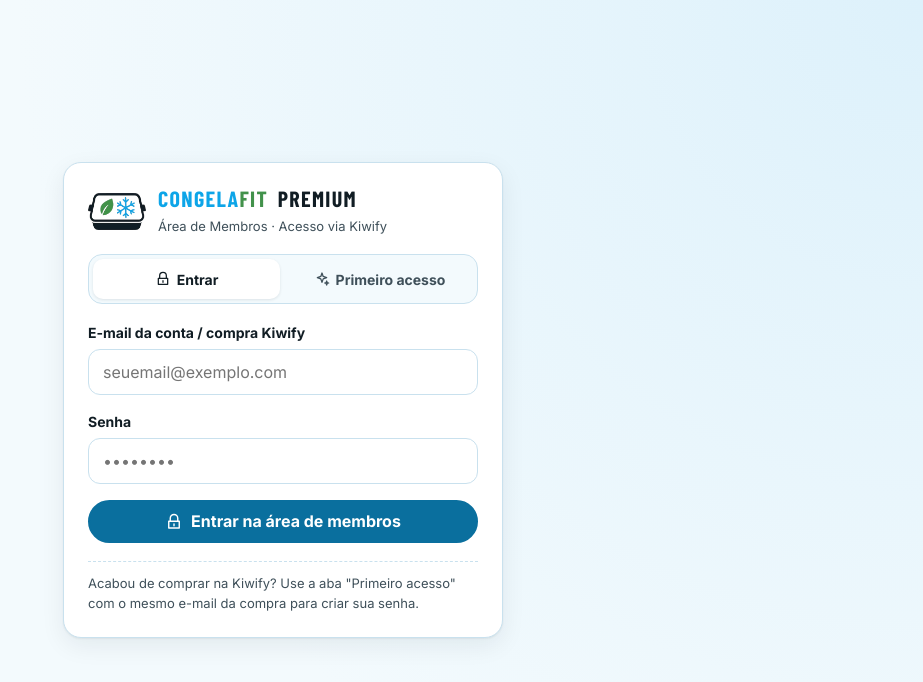
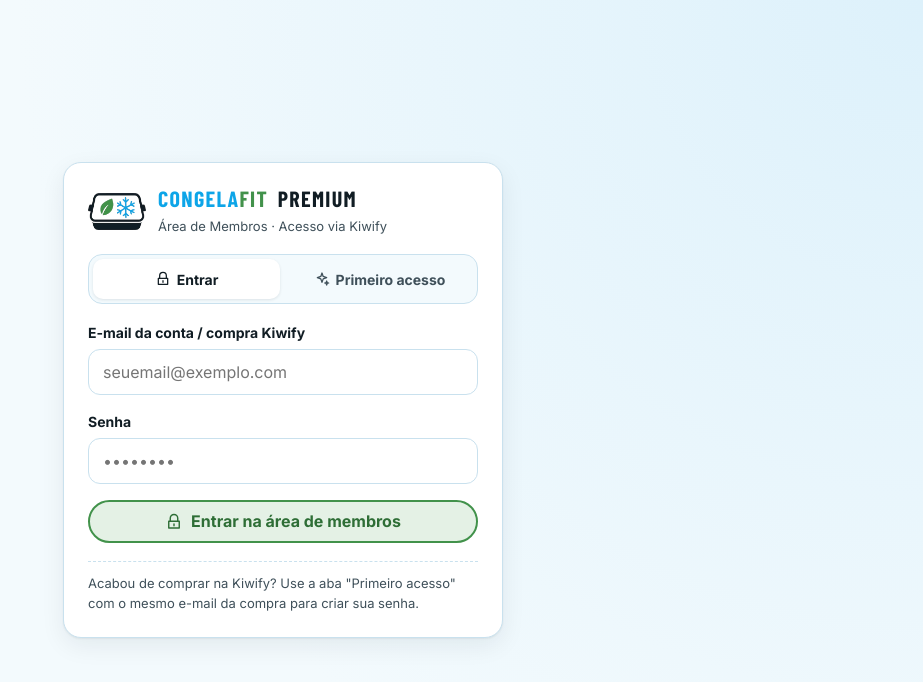
Before and after one commit to KINGMAKERSOFICIAL/CongelafitPremiumApp, a React (Vite) app: page / in a window 1280 px wide. In both pictures the pointer is over the button "Entrar na área de membros". Shown: the top 682 px of the page, without its empty margins (357-1280 px from the left). Built offline with nearby package versions, Linux system fonts and the light colour scheme; no server answers.

Commit message:
style: update primary brand color to green
Replaced blue accents with green across navigation, buttons, and search components to align with the brand identity. Added transition effects for improved hover interactions.

```diff
--- a/src/styles.css
+++ b/src/styles.css
@@ -206,11 +206,12 @@ h3 {
   font-size: 15px;
 }
 .topnav a.active {
-  background: var(--ink);
+  background: var(--green);
   color: #fff;
 }
 .topnav a:not(.active):hover {
-  background: var(--ice2);
+  background: var(--leaf);
+  color: var(--green-deep);
 }
 
 .tabbar {
@@ -238,8 +239,12 @@ h3 {
   color: var(--muted);
   font: 600 11px/1 var(--body);
 }
+.tabbar a:not(.active):hover {
+  background: var(--leaf);
+  color: var(--green-deep);
+}
 .tabbar a.active {
-  color: var(--blue-deep);
+  color: var(--green-deep);
 }
 .tabbar a.active::before {
   content: '';
@@ -248,7 +253,7 @@ h3 {
   width: 36px;
   height: 3px;
   border-radius: 0 0 4px 4px;
-  background: var(--blue);
+  background: var(--green);
 }
 .badge {
   position: absolute;
@@ -368,12 +373,13 @@ h3 {
 }
 .btn {
   display: inline-block;
-  background: var(--blue);
+  background: var(--green);
   color: #fff;
   border-radius: 999px;
   padding: 12px 22px;
   font-weight: 700;
   text-decoration: none;
+  transition: background-color 0.15s ease, color 0.15s ease, border-color 0.15s ease;
 }
 .icon-btn {
   width: 44px;
@@ -546,11 +552,16 @@ h3 {
 }
 .searchbox button {
   border: 0;
-  background: var(--blue);
+  background: var(--green);
   color: #fff;
   border-radius: 999px;
   padding: 10px 18px;
   font-weight: 700;
+  transition: background-color 0.15s ease, color 0.15s ease;
+}
+.searchbox button:not(.clear):hover {
+  background: var(--leaf);
+  color: var(--green-deep);
 }
 .hero .searchbox button.searchbox-submit {
   display: inline-grid;
@@ -1339,7 +1350,7 @@ h3 {
   align-items: center;
   justify-content: center;
   gap: 8px;
-  border: 2px solid var(--blue);
+  border: 2px solid var(--green);
   line-height: 1.2;
   padding: 10px 20px;
   cursor: pointer;
@@ -1347,17 +1358,18 @@ h3 {
   font-size: 16px;
 }
 .btn:hover {
-  background: var(--blue-deep);
-  border-color: var(--blue-deep);
+  background: var(--leaf);
+  border-color: var(--green);
+  color: var(--green-deep);
 }
 .btn.ghost {
   background: #fff;
-  color: var(--blue-deep);
+  color: var(--green-deep);
   border-color: var(--line);
 }
 .btn.ghost:hover {
-  background: var(--ice2);
-  border-color: var(--blue);
+  background: var(--leaf);
+  border-color: var(--green);
 }
 .btn.danger {
   background: #b3261e;
```
